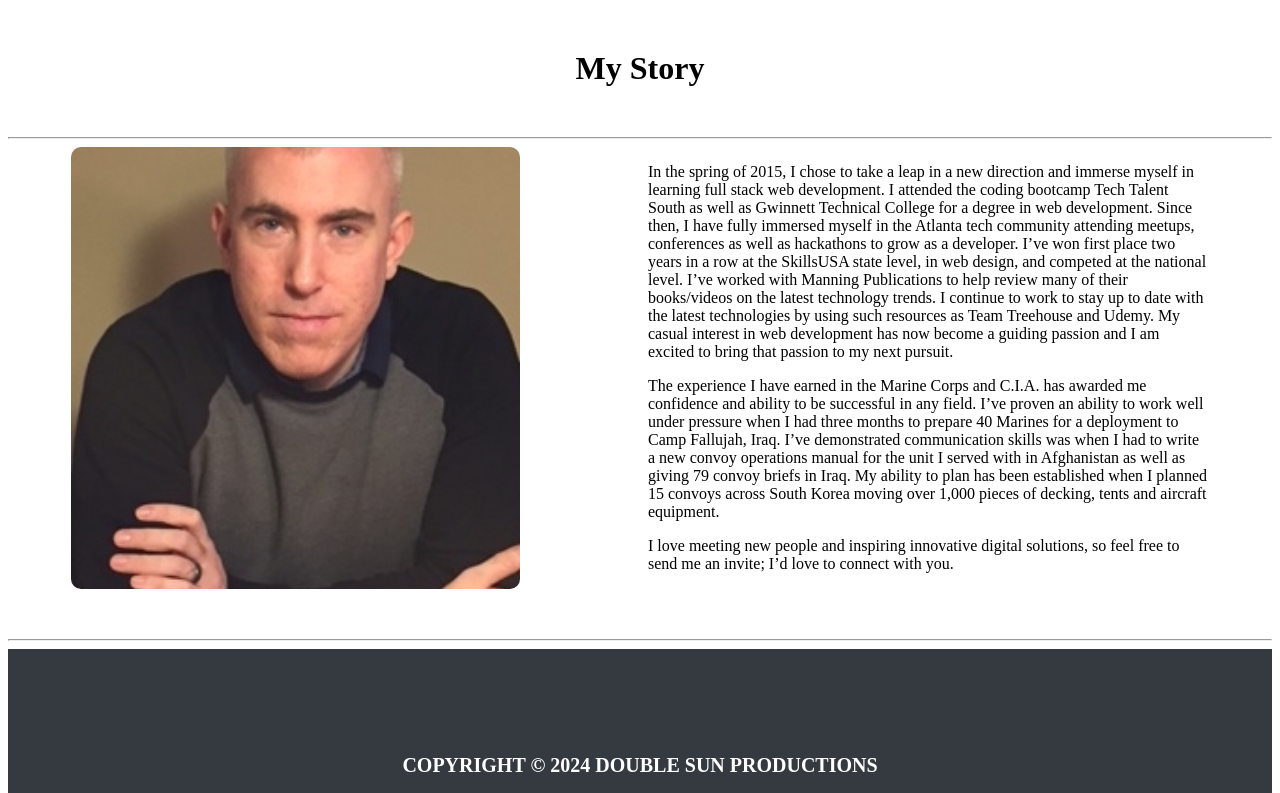
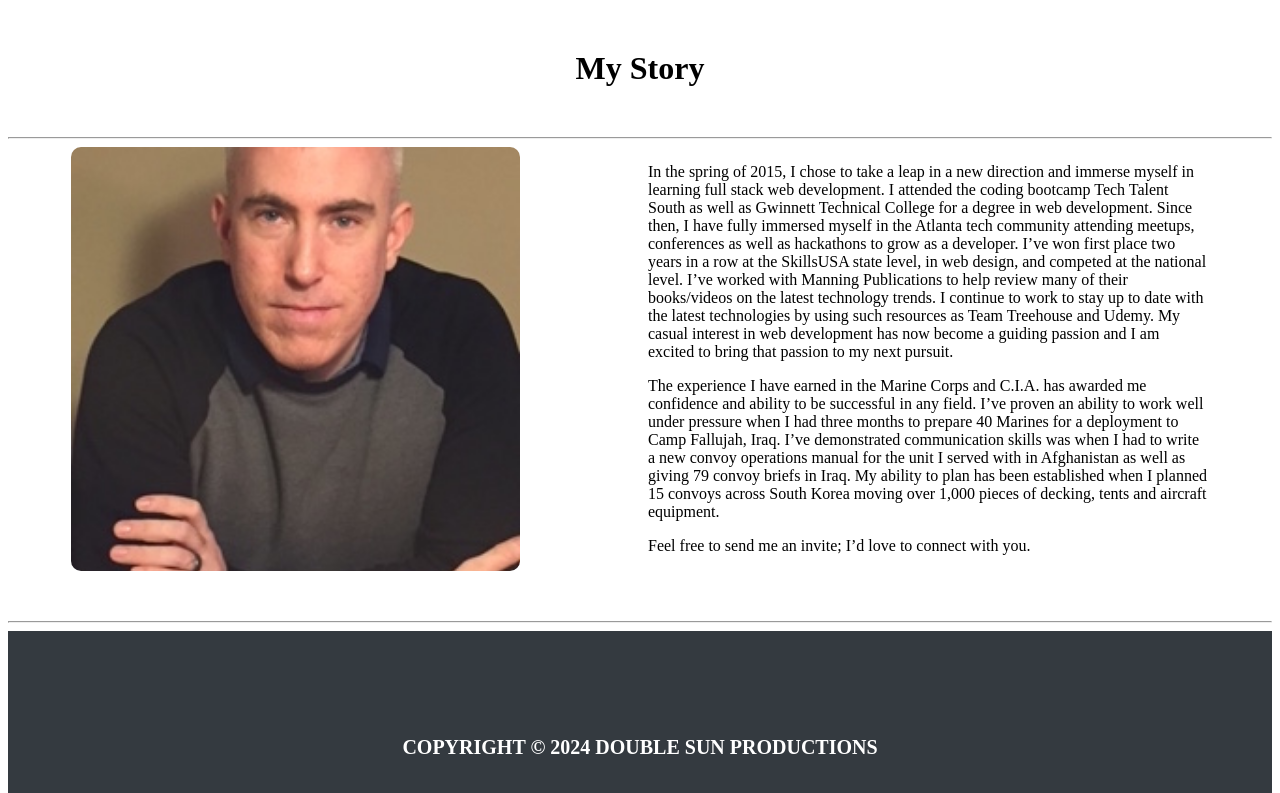
Before and after one commit to ravenusmc/missing_411_project, a Vue app in the folder client/: page /#/about in a window 1280 px wide. Shown: the top 793 px of the page. Built offline with nearby package versions, Linux system fonts and the light colour scheme.

Commit message:
minor change

```diff
--- a/client/src/views/AboutView.vue
+++ b/client/src/views/AboutView.vue
@@ -43,8 +43,7 @@
         </p>
 
         <p>
-          I love meeting new people and inspiring innovative digital solutions,
-          so feel free to send me an invite; I’d love to connect with you.
+          Feel free to send me an invite; I’d love to connect with you.
         </p>
       </div>
     </div>
```
